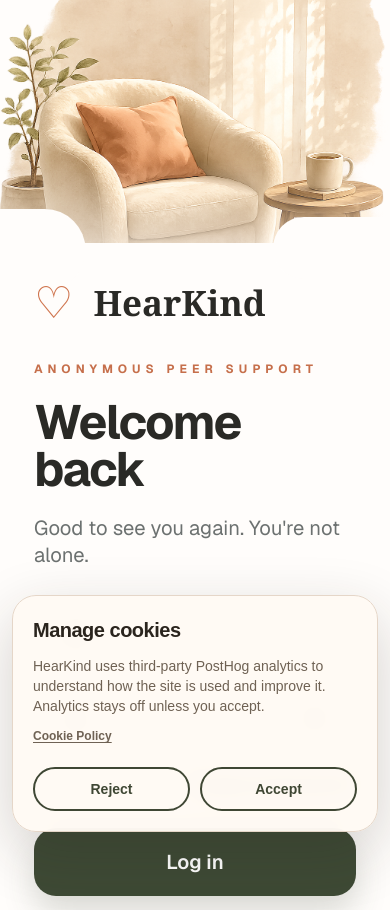
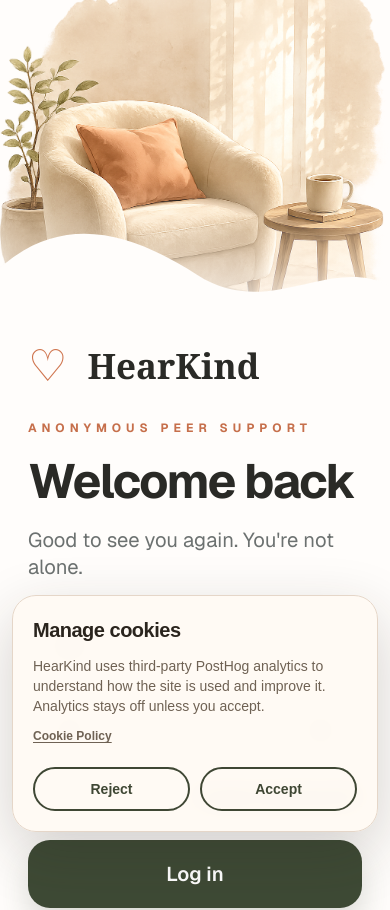
Before and after one commit to elegiya/hearkind, a Next.js app in the folder apps/web/: page /login in a window 390 px wide. Shown: the top 910 px of the page. Built offline with nearby package versions, Linux system fonts and the light colour scheme.

Commit message:
Add mobile wave for login screen

```diff
--- a/apps/web/app/login/LoginFormPanel.tsx
+++ b/apps/web/app/login/LoginFormPanel.tsx
@@ -81,6 +81,15 @@
 
   return (
     <section className="form-panel">
+      <svg
+        className="mobile-wave"
+        viewBox="0 0 1000 150"
+        preserveAspectRatio="none"
+        aria-hidden="true"
+      >
+        <path d="M0 56 C165 -26 342 7 505 66 C690 133 843 36 1000 82 V150 H0 Z" />
+      </svg>
+
       <div className="form-content">
         <div className="form-card">
           <div className="mobile-brand">
--- a/apps/web/app/login/login-page.css
+++ b/apps/web/app/login/login-page.css
@@ -326,6 +326,10 @@
 
   overflow: hidden;
   background: transparent;
+}
+
+.mobile-wave {
+  display: none;
 }
 
 .form-content {
@@ -985,17 +989,11 @@
 
     width: 100%;
     min-height: 0;
-    height: clamp(
-      250px,
-      34svh,
-      360px
-    );
+    height: clamp(280px, 38svh, 390px);
 
     clip-path: none;
     -webkit-clip-path: none;
 
-    border-bottom-left-radius: 38px;
-    border-bottom-right-radius: 38px;
   }
 
   .visual-background,
@@ -1011,7 +1009,7 @@
 
   .illustration
     img {
-    object-position: center 60%;
+    object-position: center 58%;
     transform: none;
   }
 
@@ -1048,9 +1046,22 @@
 
     min-height: auto;
     margin-left: 0;
+    margin-top: -92px;
+    overflow: visible;
+  }
 
-    margin-top: -44px;
-    overflow: visible;
+  .mobile-wave {
+    position: relative;
+    z-index: 1;
+
+    display: block;
+
+    width: 100%;
+    height: 104px;
+    margin-bottom: -1px;
+
+    color: #fffdfb;
+    fill: currentColor;
   }
 
   .form-content {
@@ -1059,49 +1070,14 @@
 
     overflow: visible;
 
-    padding:
-      64px
-      34px
-      34px;
-
-    border-top-left-radius: 52px;
-    border-top-right-radius: 52px;
+    padding: 18px 34px 40px;
 
     background: #fffdfb;
   }
 
-  .form-content::before {
-    content: "";
-
-    position: absolute;
-    z-index: 0;
-
-    top: -34px;
-    left: -14%;
-
-    width: 72%;
-    height: 82px;
-
-    border-radius: 999px;
-
-    background: #fffdfb;
-  }
-
+  .form-content::before,
   .form-content::after {
-    content: "";
-
-    position: absolute;
-    z-index: 0;
-
-    top: -26px;
-    right: -8%;
-
-    width: 38%;
-    height: 62px;
-
-    border-radius: 999px;
-
-    background: #fffdfb;
+    content: none;
   }
 
   .form-card {
@@ -1111,12 +1087,14 @@
       100%,
       520px
     );
+
+    transform: none;
   }
 
   .mobile-brand {
     display: flex;
 
-    margin-bottom: 38px;
+    margin-bottom: 34px;
   }
 
   .mobile-brand a {
@@ -1332,7 +1310,7 @@
   max-width: 480px
 ) {
   .form-content {
-    padding-top: 38px;
+    padding: 12px 28px 36px;
   }
 
   .form-header h2 {
```
